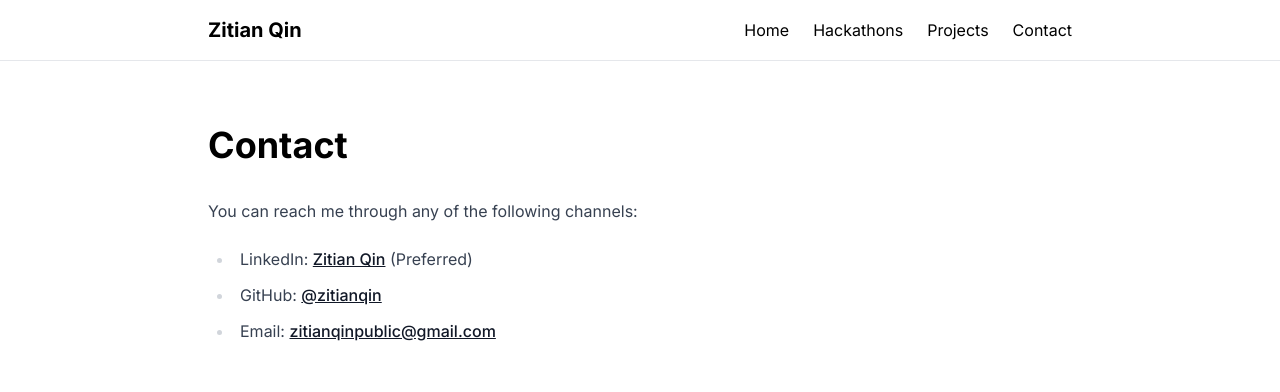
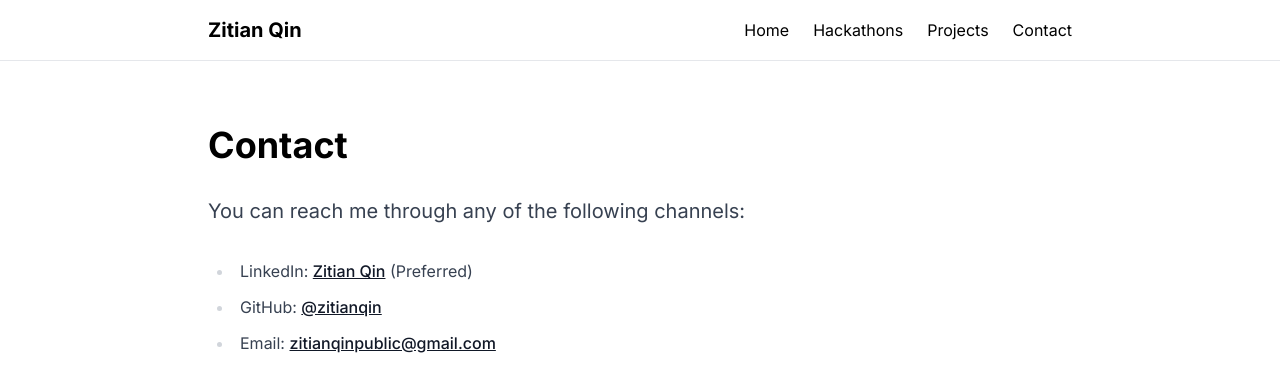
Before and after one commit to zitianqin/zitianqin.github.io, a Next.js app: page /contact in a window 1280 px wide. Shown: the top 392 px of the page. Built offline with nearby package versions, Linux system fonts and the light colour scheme.

Commit message:
Update style of contact us description

```diff
--- a/src/app/contact/page.tsx
+++ b/src/app/contact/page.tsx
@@ -2,8 +2,10 @@ export default function Contact() {
   return (
     <div className="max-w-4xl mx-auto px-4 py-8">
       <h1 className="text-4xl font-bold mb-8">Contact</h1>
+      <p className="text-xl text-gray-700 dark:text-gray-300 mb-8">
+        You can reach me through any of the following channels:
+      </p>
       <div className="prose dark:prose-invert">
-        <p>You can reach me through any of the following channels:</p>
         <ul>
           <li>
             LinkedIn:{" "}
```
